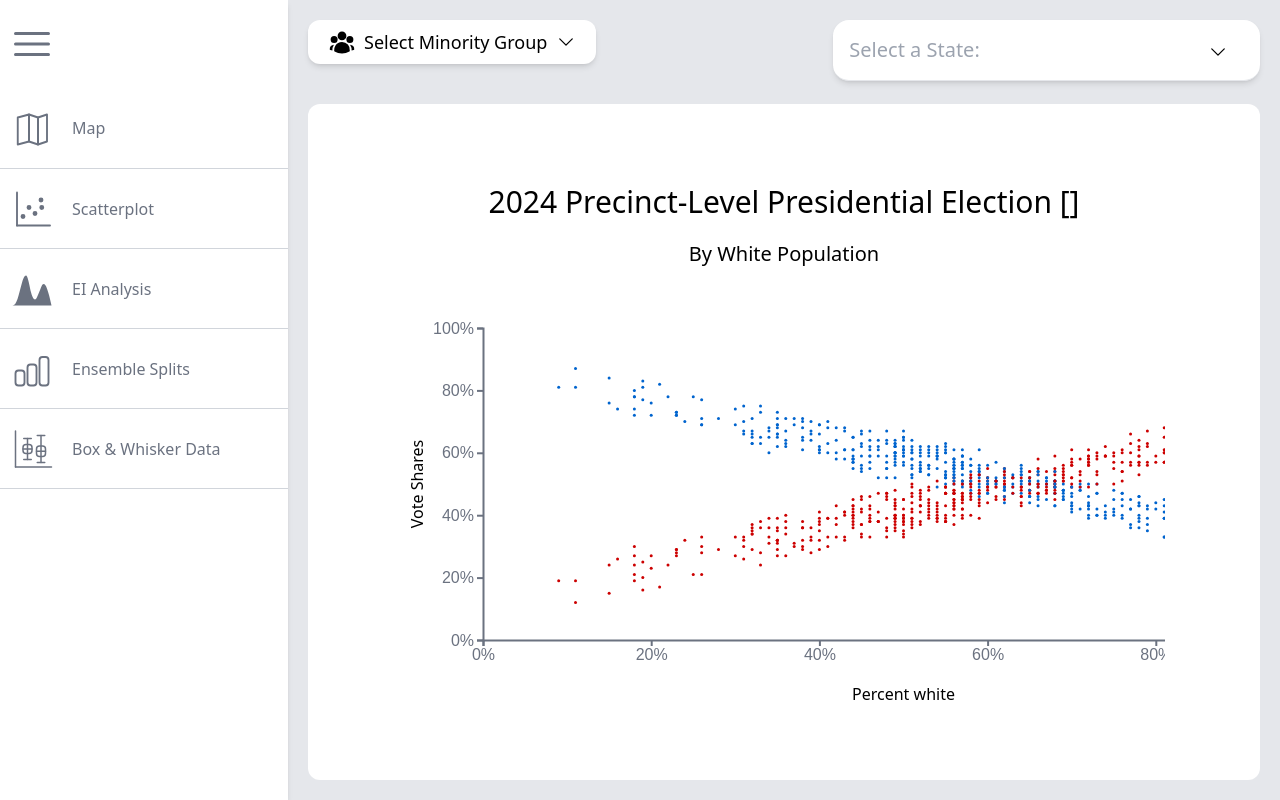
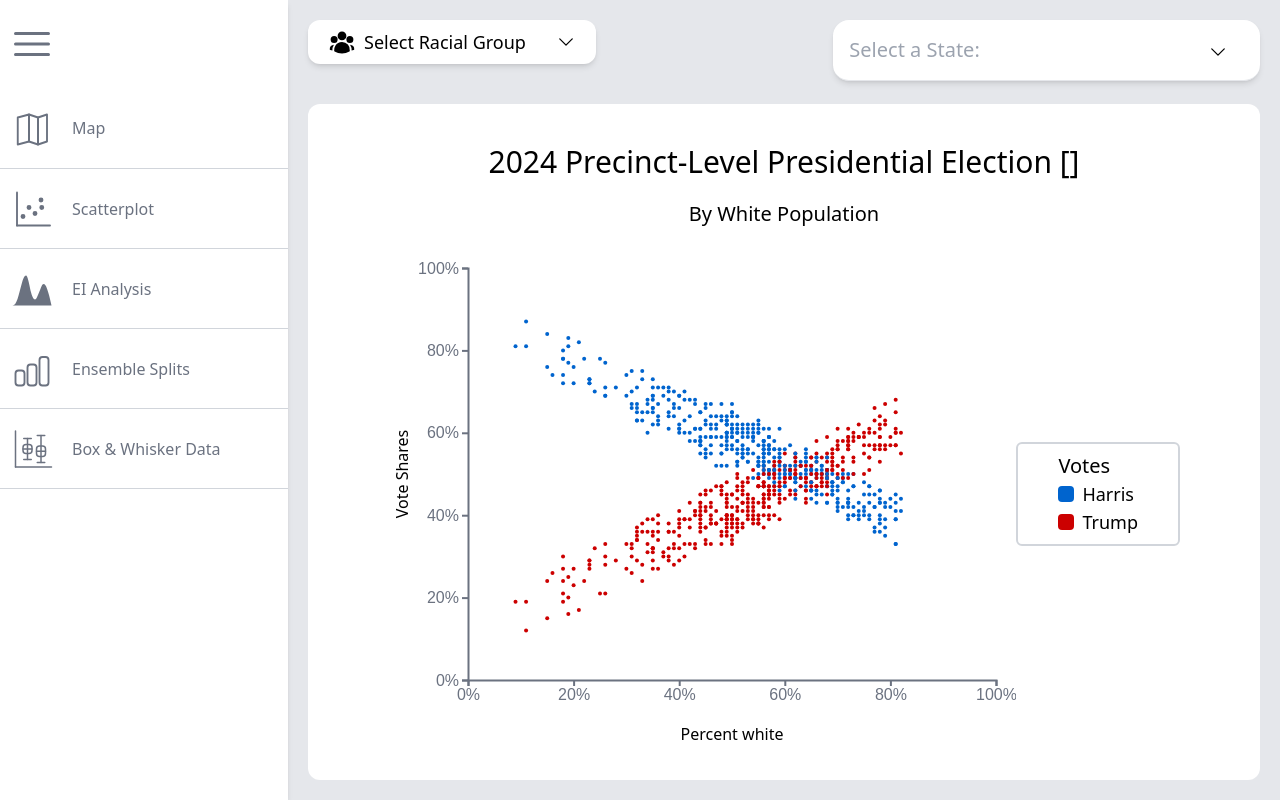
Before and after one commit to CSE416-Rockies/Rockies-VRA-Repeal-Analysis, a React (Vite) app in the folder client/: page /scatterplot in a window 1280 px wide. Built offline with nearby package versions, Linux system fonts and the light colour scheme.

Commit message:
resizable scatterplot, legend added

```diff
--- a/client/src/App.jsx
+++ b/client/src/App.jsx
@@ -12,7 +12,7 @@ function App() {
   const location = useLocation();
   const showNavBar = location.pathname !== "/";
   // const showStateSelection = location.pathname === "/" || location.pathname.startsWith("/map/");
-
+  const races = ["white", "black", "asian", "latino", "other"];
 
   /*remember to route to specific stateID*/
   return (
@@ -25,7 +25,7 @@ function App() {
           <Routes>
             <Route path = "/" element = {<Map/>}></Route>
             <Route path = "/map/:name" element = {<MapView />}></Route>
-            <Route path = "/scatterplot" element = {<ScatterPlot width = {500} height = {500}/>}></Route>
+            <Route path = "/scatterplot" element = {<ScatterPlot races = {races}/>}></Route>
             <Route path = "/eiAnalysis"></Route>
             <Route path = "/ensembleSplits"></Route>
             <Route path = "/boxWhisker"></Route>
--- a/client/src/components/DropDownMenu.jsx
+++ b/client/src/components/DropDownMenu.jsx
@@ -1,11 +1,14 @@
 import {useState} from 'react'
 import {UserGroupIcon, ChevronDownIcon, ChevronUpIcon} from '@heroicons/react/24/solid'
-
+import {useLocation} from 'react-router-dom';
 
 export default function DropDownMenu({options, onSelect}){
 
         const [open, setOpen] = useState(false);
         const [selected, setSelected] = useState(null);
+
+        const location = useLocation();
+        const isMapView = (location.pathname.startsWith("/map"));
 
         const chevronIcon = open? < ChevronUpIcon className = 'w-5'/> : < ChevronDownIcon className = 'w-5'/>
 
@@ -15,6 +18,8 @@ export default function DropDownMenu({options, onSelect}){
                 setOpen(false);
         }
 
+        const defaultText = isMapView? "Select minority group" : "Select racial group";
+
         return(
 
         <div className = 'flex flex-col py-2 relative bg-white shadow-md rounded-xl w-72 '>
@@ -22,7 +27,7 @@ export default function DropDownMenu({options, onSelect}){
                 <button className = 'flex items-center justify-between px-5 capitalize text-lg hover:text-gray-400 transition-all duration-100' onClick = {()=>setOpen(!open)}>
                         <div className = 'flex gap-2 items-center'>
                                 <UserGroupIcon className = 'w-7'/>
-                                { selected ? selected : 'Select minority group'}
+                                { selected ? selected : defaultText }
                         </div>
                         {chevronIcon}
                 </button>
--- /dev/null
+++ b/client/src/components/Legend.jsx
@@ -0,0 +1,15 @@
+export default function Legend({title, items}){
+
+    return(
+        <div className = 'flex flex-col bg-white border-2 border-gray-300 rounded-md justify-center w-fit h-fit px-10 py-2'>
+            <div className = 'text-xl'>{title}</div>
+            {items.map(({label, color})=>(
+                <div key = {label} className = 'flex gap-2 items-center'>
+                    <div className = 'rounded w-4 h-4' style = {{backgroundColor: color}}/>
+                    <div className = 'text-lg'>{label}</div>
+                </div>
+                ))
+            }
+        </div>
+    )
+}
--- a/client/src/components/ScatterPlot.jsx
+++ b/client/src/components/ScatterPlot.jsx
@@ -1,59 +1,71 @@
 import {useEffect, useRef, useState, useContext} from "react"
 import GlobalStoreContext from '../store';
 import * as d3 from "d3";
+import DropDownMenu from "./DropDownMenu";
+import Legend from "./Legend";
+
 import { drawScatterPlot } from "../utils/drawScatterPlot";
-import DropDownMenu from "./DropDownMenu";
+import { PARTY_LEGEND } from "../utils/constants"
 
-export default function ScatterPlot(){
+
+export default function ScatterPlot({races}){
     const { store } = useContext(GlobalStoreContext);
     const selectedState = store?.selectedState || "";
 
     const [minority, setMinority] = useState('white');
 
     const ref = useRef();
-    const races = ["white", "black", "asian", "latino", "other"]
+    const [data, setData] = useState(null);
 
+    const margin = {top: 20, right: 20, bottom: 60, left: 80}
+
+    // state change
     useEffect(()=>{
         const stateJson = selectedState == "Georgia" ?
                           "/scatterplot/ga_precincts.json" :
                           "/scatterplot/de_precincts.json";
 
-        console.log("fetching", stateJson);
+        d3.json(stateJson).then( rawData => { setData(rawData);})
+                        .catch((err)=>console.error("Error loading geojson:", err));
+    }, [selectedState])
+
+
+    // minority or resize change
+    useEffect(()=>{
+        if(!data) return;
 
         const minorityPct = `${minority}_pct`;
+        const flatData =  data.flatMap(d=>[
+            {precinct: d.precinct, minority_pct: d[minorityPct], vote_share: d.dem_share, party: "dem"},
+            {precinct: d.precinct, minority_pct: d[minorityPct], vote_share: d.rep_share, party: "rep" }
+        ])
 
-        d3.json(stateJson).then( rawData => {
+        function redraw(){
+            // Draw d3 scatterplot
+            d3.select(ref.current).selectAll("*").remove();                // prevent rednering on top of each other
+            drawScatterPlot({givenSVG: ref.current, data: flatData, margin, minorityLabel: minority});
+        }
 
-            // Rearrange data for scatterplot
-            const data = rawData.flatMap(d=>[
-                {precinct: d.precinct, minority_pct: d[minorityPct], vote_share: d.dem_share, party: "dem"},
-                {precinct: d.precinct, minority_pct: d[minorityPct], vote_share: d.rep_share, party: "rep" }
-            ])
+        const obsvr = new ResizeObserver(redraw);
+        obsvr.observe(ref.current);
+        return ()=> obsvr.disconnect();
 
-            // Draw d3 scatterplot
-            const givenSVG = ref.current;
-            d3.select(givenSVG).selectAll("*").remove();                // prevent rednering on top of each other
-
-            const margin = {top: 20, right: 20, bottom: 60, left: 80}
-
-            drawScatterPlot({givenSVG, data, margin, minorityLabel: minority});
-
-        }) .catch((err)=>console.error("Error loading geojson:", err));
-
-
-    }, [selectedState, minority])
+    }), [data, minority];
 
 
     return(
         <div className = 'flex justify-center items-center w-full h-full bg-gray-200'>
             <div className = 'flex flex-col gap-10 justify-center w-full h-full py-5 px-5 bg-gray-200'>
                 <DropDownMenu options = {races} onSelect = {setMinority}/>
-                <div className = 'flex flex-col w-full h-full px-15 py-20 justify-center items-center gap-10 bg-white rounded-xl'>
+                <div className = 'flex flex-col w-full h-full px-15 py-10 justify-center items-center gap-5 bg-white rounded-xl'>
                     <div className = 'flex flex-col gap-5 justify-center items-center'>
                         <div className = 'text-3xl'>2024 Precinct-Level Presidential Election [{selectedState}]</div>
                         <div className = 'text-xl capitalize'>By {minority} Population</div>
                     </div>
-                    <svg width = "80%" height = "100%" ref = {ref} />
+                    <div className = 'flex w-full h-full px-20 items-center justify-between'>
+                        <svg width = "100%" height = "100%" ref = {ref} />
+                        <Legend title = "Votes" items = {PARTY_LEGEND}/>
+                    </div>
                 </div>
             </div>
 
--- a/client/src/components/StateSelection.jsx
+++ b/client/src/components/StateSelection.jsx
@@ -9,7 +9,7 @@ export default function StateSelection({ onClose }){
     // const {name} = useParams();
     // console.log("state name: ", name)
     const location = useLocation();
-    const showEnsembleSummary = (location.pathname.startsWith("/map"));
+    const isMapView = (location.pathname.startsWith("/map"));
 
     const { store, setSelectedState, setMapMode } = useContext(GlobalStoreContext);
     const selectedState = store?.selectedState || "";
@@ -37,7 +37,7 @@ export default function StateSelection({ onClose }){
                 onClick={backToMap}
                 />}
             </div>
-            { showEnsembleSummary &&
+            { isMapView &&
                 <div className = "flex justify-between divide-x divide-gray-300">
                     <div className = "px-4 pt-4 pb-4">
                         <div className = "text-gray-400 text-xs">DISTRICT PLANS</div>
--- /dev/null
+++ b/client/src/utils/constants.js
@@ -0,0 +1,9 @@
+export const PARTY_COLORS = {
+    rep: "#CC0000",
+    dem: "#0064CE"
+}
+
+export const PARTY_LEGEND = [
+    {label: "Harris", color: PARTY_COLORS.dem},
+    {label: "Trump", color: PARTY_COLORS.rep}
+]
--- a/client/src/utils/drawScatterPlot.js
+++ b/client/src/utils/drawScatterPlot.js
@@ -1,4 +1,5 @@
 import * as d3 from "d3";
+import { PARTY_COLORS } from "./constants";
 
 export function drawScatterPlot({ givenSVG, data, margin, minorityLabel }) {
 
@@ -50,7 +51,7 @@ export function drawScatterPlot({ givenSVG, data, margin, minorityLabel }) {
     // define color assignment by political party
     var color = d3.scaleOrdinal()
         .domain(['rep', 'dem'])
-        .range(["#CC0000", "#0064CE"])
+        .range([PARTY_COLORS.rep, PARTY_COLORS.dem])
 
     // Scatter dots
     svg.append('g')
@@ -59,7 +60,7 @@ export function drawScatterPlot({ givenSVG, data, margin, minorityLabel }) {
         .join("circle")                                 // create circle
             .attr("cx", d => x(d.minority_pct))
             .attr("cy", d => y(d.vote_share) )
-            .attr("r", 1.5)
+            .attr("r", 2)
             .style("fill",  d => color(d.party))
 
 }
```
